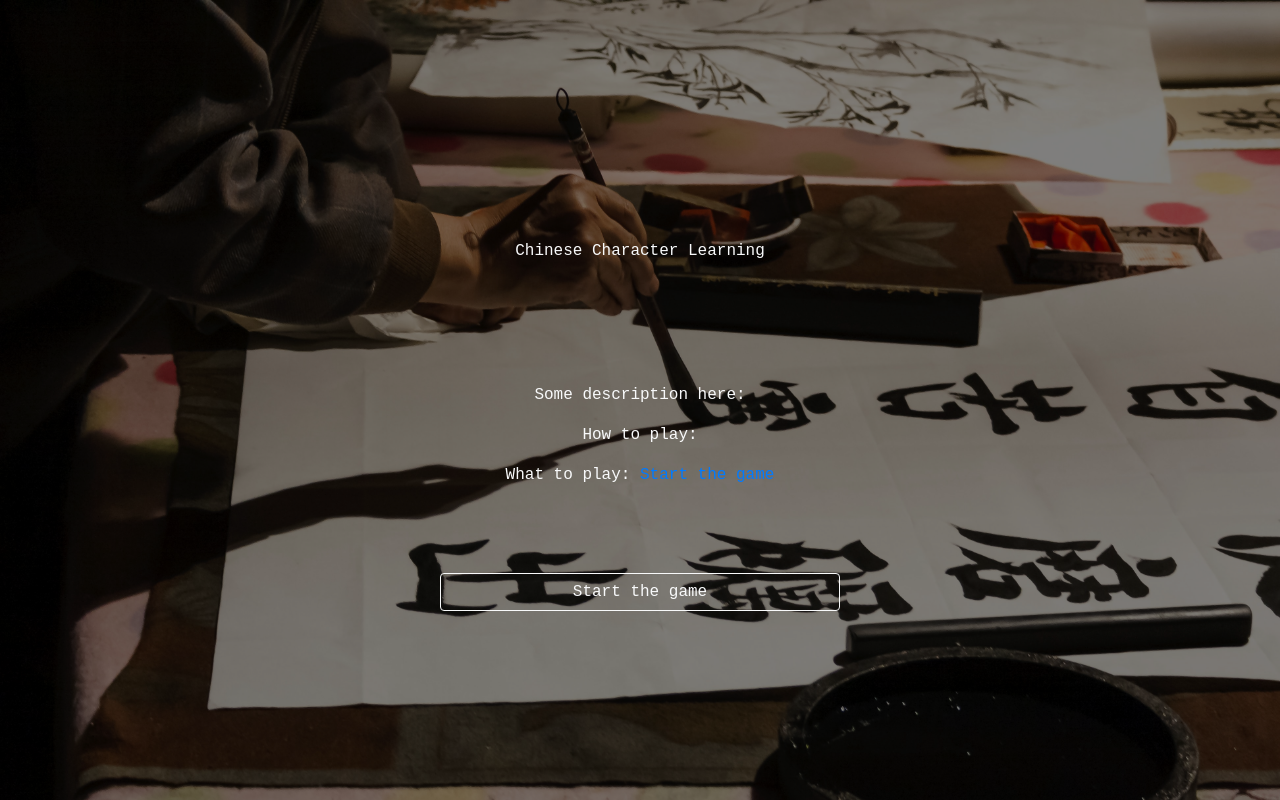
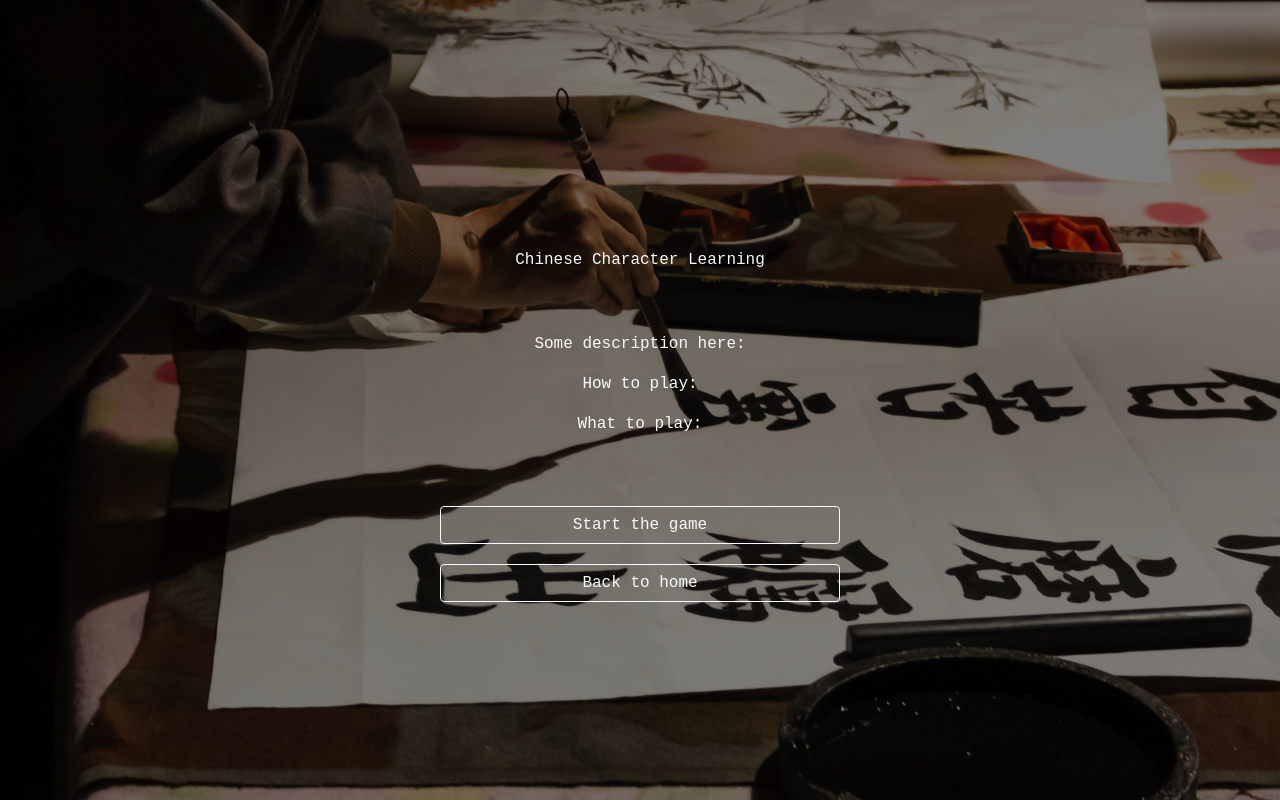
Before and after one commit to wyt-sonia/ChineseCharLearningWeb, a plain HTML site: page index.html in a window 1280 px wide. Drawn offline with nearby package versions, Linux system fonts and the light colour scheme.

Commit message:
Update index.html

```diff
--- a/index.html
+++ b/index.html
@@ -5,8 +5,10 @@
   <meta name="viewport" content="width=device-width, initial-scale=1, shrink-to-fit=no" />
   <meta name="description" content="The cover page of Chinese Char Learning Web App" />
   <title>Chinese Character Learner</title>
-  <link href="style.css" rel="stylesheet" />
-  <script src="index.js"></script>
+  <script src="https://ajax.googleapis.com/ajax/libs/jquery/3.5.1/jquery.min.js" type="text/javascript"></script>
+  <script src="index.js" type="text/javascript"></script>
+  <link rel="stylesheet" href="https://stackpath.bootstrapcdn.com/bootstrap/4.1.3/css/bootstrap.min.css"
+    integrity="sha384-MCw98/SFnGE8fJT3GXwEOngsV7Zt27NXFoaoApmYm81iuXoPkFOJwJ8ERdknLPMO" crossorigin="anonymous">
   <style>
     html,
     body {
@@ -31,12 +33,6 @@
       background-color: rgba(0, 0, 0, 0.5);
     }
 
-    #startBtn {
-      margin: 10px auto;
-      max-width: 400px;
-      width: 50%;
-    }
-
     #title {
       margin: 60px auto;
       font-family: 'Courier New', monospace;
@@ -47,14 +43,19 @@
       font-family: 'Courier New', monospace;
     }
 
-    #startBtn {
+    #startBtn,
+    #backBtn {
+      margin: 10px auto;
+      max-width: 400px;
+      width: 50%;
       font-family: 'Courier New', monospace;
     }
   </style>
 </head>
 
 <body>
-  <div id="container" class="">
+  <div id="container">
+    <div class="cover_container">
       <p id="title" class="text-light fs-1">
         Chinese Character Learning
       </p>
@@ -67,13 +68,18 @@
         </p>
         <p>
           What to play:
-        <a href="game.html">Start the game</a>
         </p>
       </div>
       <button id="startBtn" type="button" class="btn btn-outline-light">
         Start the game</a>
       </button>
     </div>
+    <div class="game_container">
+      <button id="backBtn" type="button" class="btn btn-outline-light">
+        Back to home</a>
+      </button>
+    </div>
+  </div>
 </body>
 
 </html>
```
Lines whose indentation alone changed are shown as unchanged.
